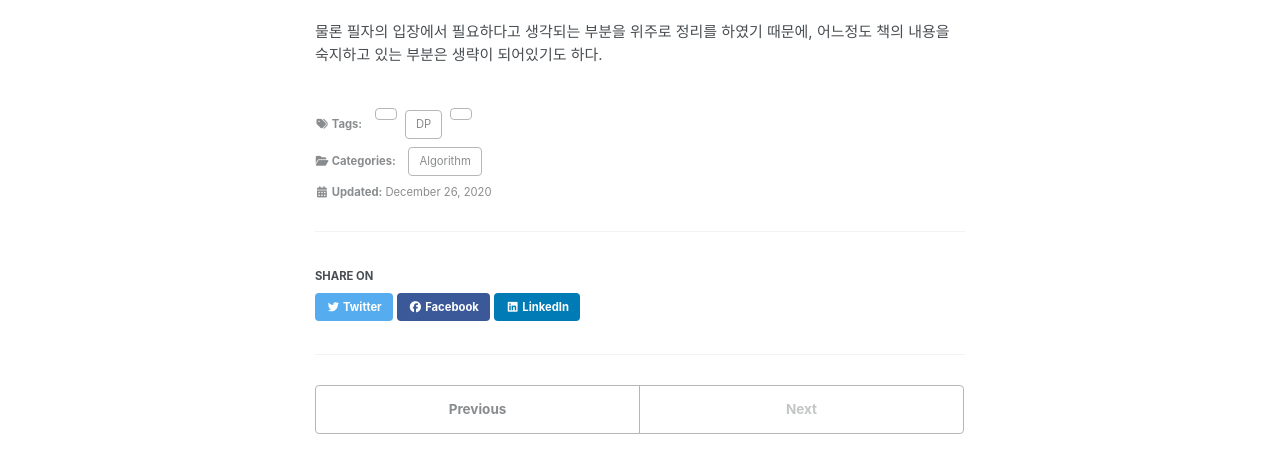
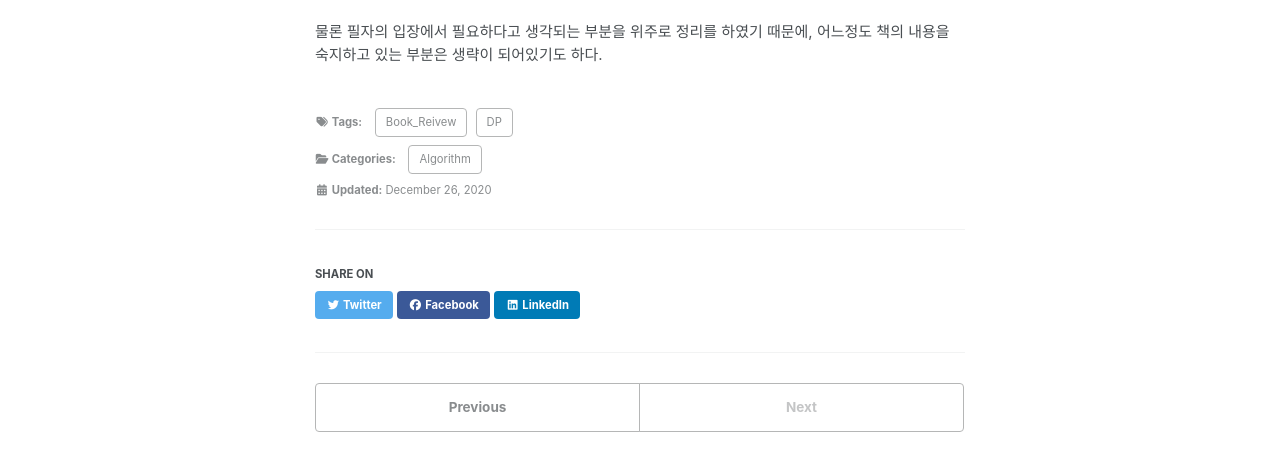
Before and after one commit to woog2roid/old-blog, a Jekyll site: the page built from _posts/2020-12-26-'다이나믹 프로그래밍(DP)'-2, 접근 방법.md, in a window 1280 px wide and 900 px high. Shown: the part 283-756 px from the top of the window. Built offline with Jekyll 4.4.1, drawn with Linux system fonts in a browser that asks for light colours; cached includes are drawn as plain includes; nearby versions of some CDN libraries.

Commit message:
tags: book review

```diff
--- a/_posts/2020-12-26-'다이나믹 프로그래밍(DP)'-2, 접근 방법.md
+++ b/_posts/2020-12-26-'다이나믹 프로그래밍(DP)'-2, 접근 방법.md
@@ -4,7 +4,8 @@ title:  "'다이나믹 프로그래밍(DP)'이란 - 2, 접근 방법"
 categories:
   - Algorithm
 tags:
-  - DP, Book_Reivew
+  - DP
+  - Book_Reivew
 ---
 
 이 글은 '다이나믹 프로그래밍(DP)'에 대해서 필자가 공부한 내용을 보기 편하게 정리한 것이다.
```
Also changed, not shown: _posts/2020-12-23-'다이나믹 프로그래밍(DP)'-1, 이론적 배경.md (+2 -1 lines).
